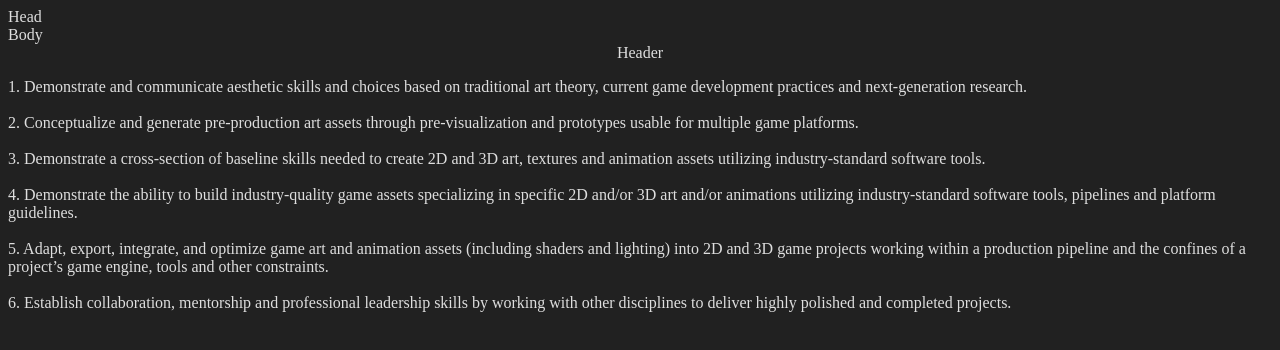
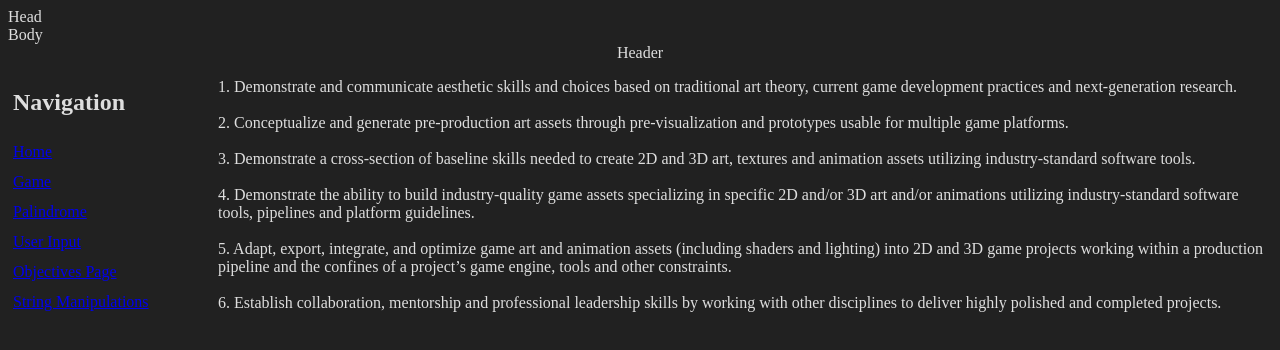
Before and after one commit to Lacyoreo/Final, a plain HTML site: page boards.html in a window 1280 px wide. Shown: the top 350 px of the page. Drawn offline with Linux system fonts and the light colour scheme.

Commit message:
Add files via upload

```diff
--- a/boards.html
+++ b/boards.html
@@ -20,6 +20,15 @@
 <Header>
     Header
 </Header>
+<nav>
+    <h2>Navigation</h2>
+    <a href="./index.html">Home</a><br>
+    <a href="./game.html">Game</a><br>
+    <a href="./Strings.html">Palindrome</a><br>
+    <a href="./user_input.html">User Input</a><br>
+    <a href="./boards.html">Objectives Page</a><br>
+    <a href="./Strings2.html">String Manipulations</a><br>
+  </nav>
 <!-- This is the Paragraph Comment-->
 <p>
     1. Demonstrate and communicate aesthetic skills and choices based on traditional art theory, current game development
```
Also changed, not shown: Quarks Casino game.html (+9 -1 lines), Strings.html (+9 -0 lines), Strings2.html (+9 -0 lines).
